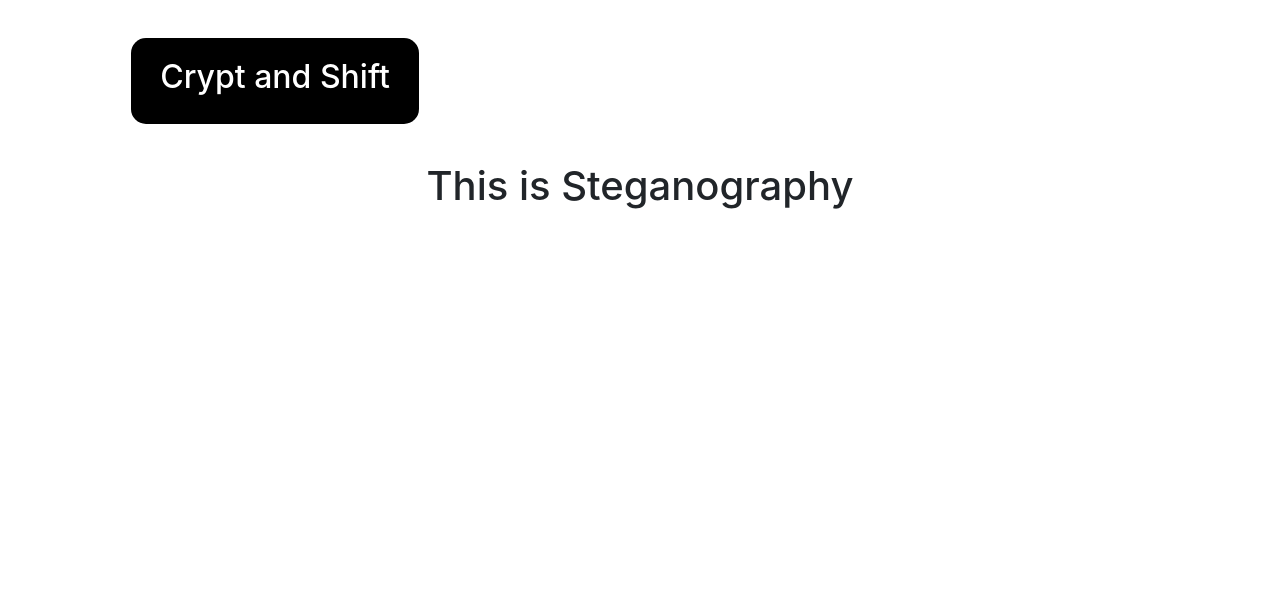
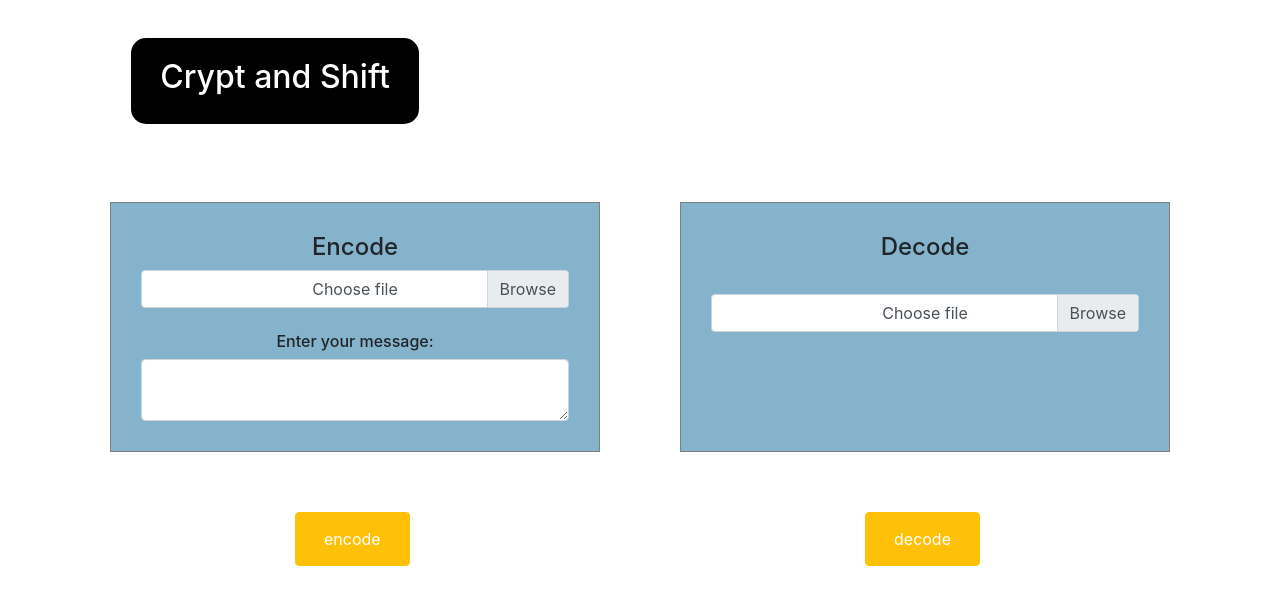
Before and after one commit to mrggaebsong/crypt-and-shift, a Vue app: page /stegano in a window 1280 px wide. Shown: the top 604 px of the page. Built offline with nearby package versions, Linux system fonts and the light colour scheme.

Commit message:
Update Stegano.vue

```diff
--- a/src/components/steganography/Stegano.vue
+++ b/src/components/steganography/Stegano.vue
@@ -1,5 +1,94 @@
 <template>
-    <div>
-        <h1>This is Steganography</h1>
+	<div class="container-stegano">
+    <div class="row">
+    <div class="col">
+    <h4>Encode</h4>
+    <form>
+    <div class="form-group">
+       <form>
+  <div class="custom-file">
+    <input type="file" class="custom-file-input" id="customFile">
+    <label class="custom-file-label" for="customFile">Choose file</label>
+  </div>
+</form>
+<br>
+      <h6>Enter your message:</h6>
+     <div class="form-group">
+  <textarea class="form-control" rows="2" id="comment"></textarea>
+	</div>
+    </div>
+    </form>
+    </div>
+
+    <div class="col">
+    <h4>Decode</h4>
+    <form>
+    <div class="form-group">
+      <br>
+    <div class="form-group">
+    <form>
+  <div class="custom-file">
+    <input type="file" class="custom-file-input" id="customFile">
+    <label class="custom-file-label" for="customFile">Choose file</label>
+  </div>
+</form>
+
+	</div>
+    </div>
+    </form>
+    </div>
+    </div>
+
+<div class="row">
+<div class="col-sm-2">
+</div>
+<div class="col-sm-1">
+<button class="btn btn-warning">
+                        <a class="nav-link">encode</a>
+                    </button>
+</div>
+<div class="col-sm-5">
+</div>
+<div class="col-sm-1">
+<button class="btn btn-warning">
+                        <a class="nav-link">decode</a>
+                    </button>
+</div>
+</div>
+
+
     </div>
 </template>
+
+
+
+<style>
+    .col-ste {
+        background-color: #85b3cc;
+        border: 1px solid gray;
+        margin: 50px;
+        height: 370px;
+        padding: 30px;
+    }
+
+    .container-stegano {
+        text-align: center;
+    }
+
+    button {
+        display: block;
+        margin: 20px;
+    }
+
+    .genkey button {
+        margin-top: 40px;
+    }
+
+    a {
+        color: white;
+    }
+
+    a:hover {
+        color: white;
+    }
+</style>
```
